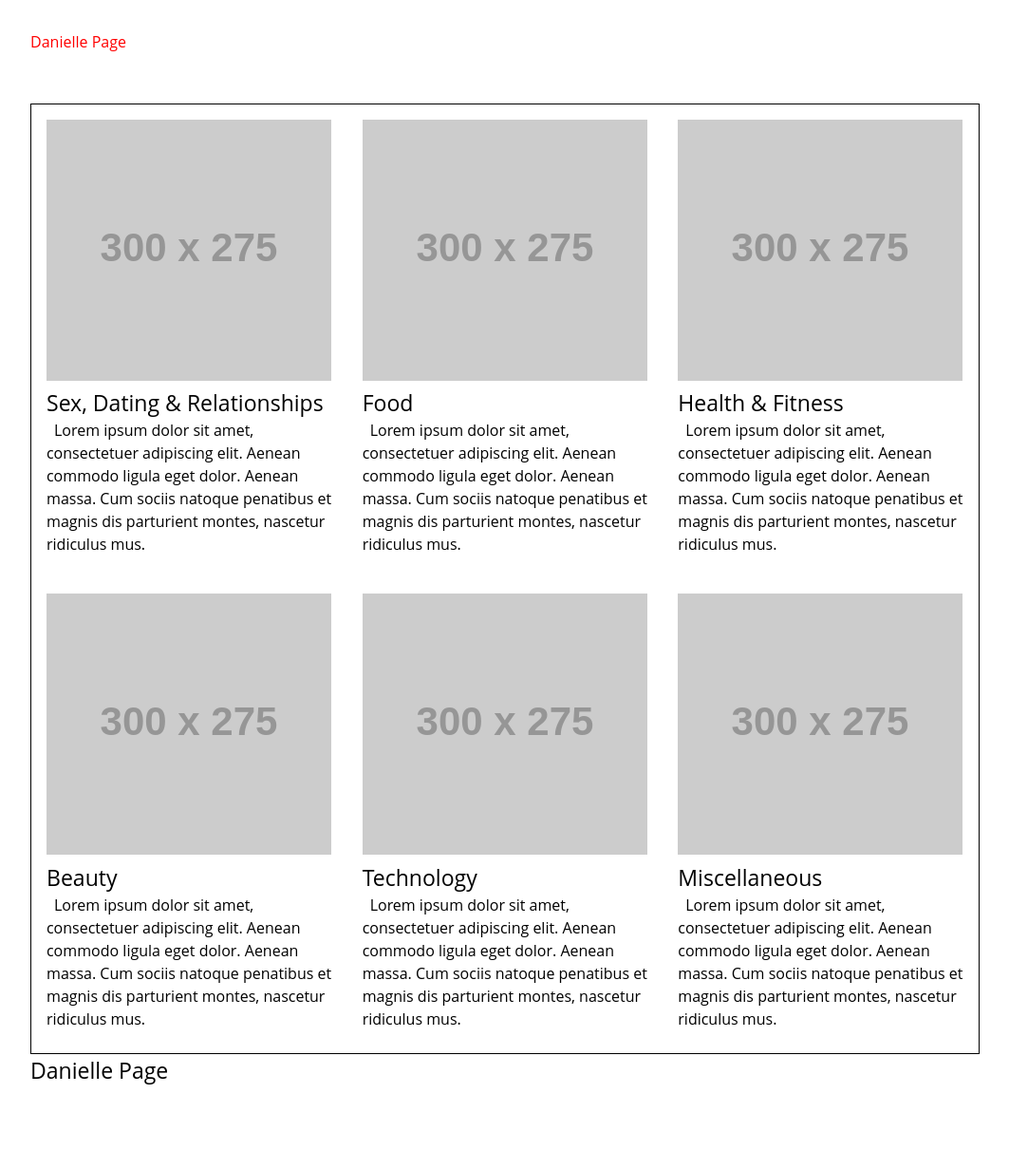
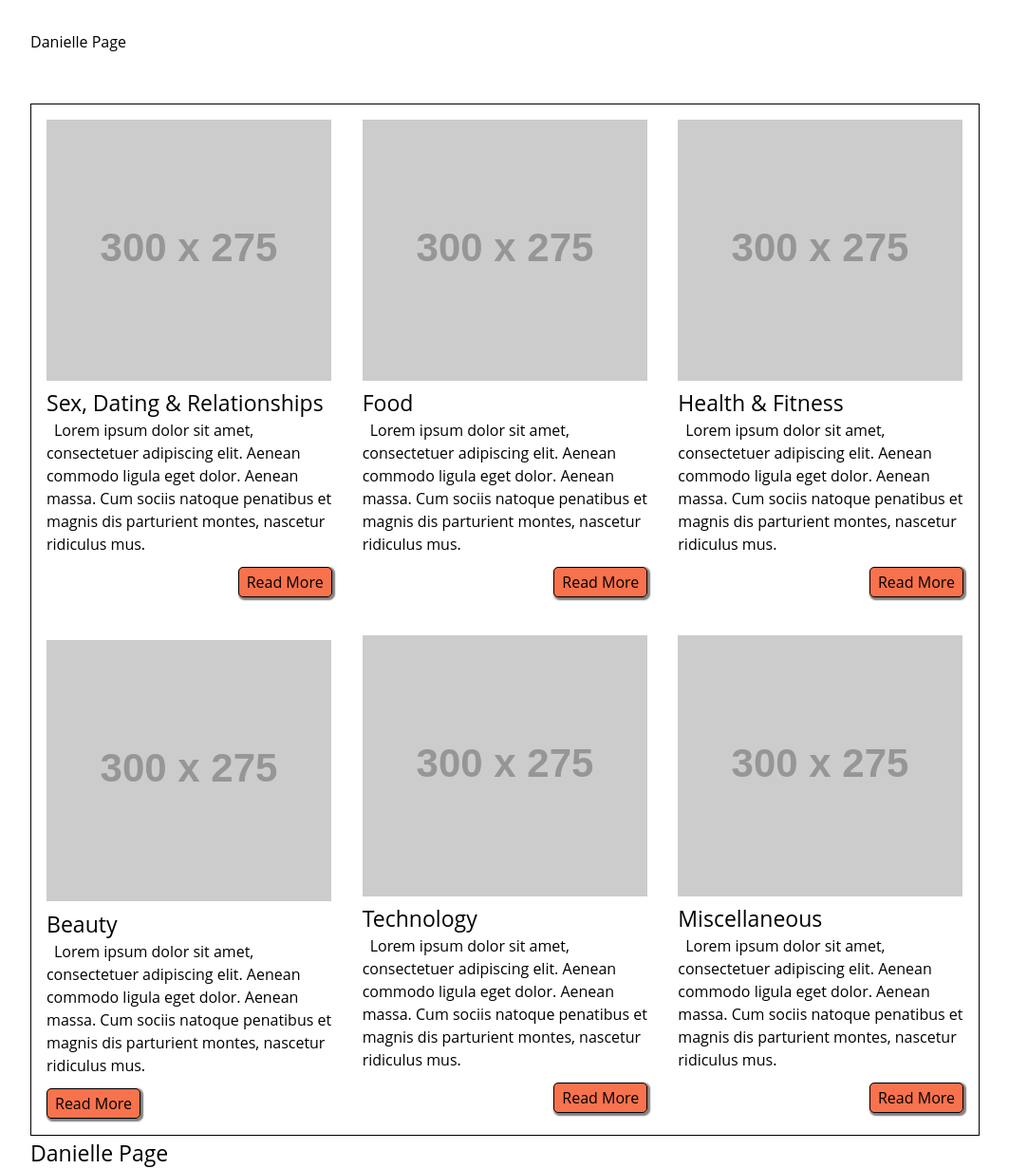
Before and after one commit to thedaniellepage/thedaniellepage, a Jekyll site: the page built from published-work.html, in a window 1280 px wide. Shown: the whole page at 95% size, without its empty margins (108-1171 px from the left). Built offline with Jekyll 4.4.1, drawn with Linux system fonts in a browser that asks for light colours; before the commit the page ends 1144 px from its top, so only the background shows below that.

Commit message:
buttons!

```diff
--- a/css/main.css
+++ b/css/main.css
@@ -12,7 +12,6 @@ body {
 }
 
 p {
-	margin-bottom: .5em;
 	max-width: 35em;
 }
 
@@ -35,8 +34,7 @@ h4 {font-size: 1.2em;}
 
 small, .font_small {font-size: 0.833em;}
 
-a {
-	color:red;
+a { color:black;
 	text-decoration:none;
 }
 
@@ -59,6 +57,19 @@ td {
 .category-blurb {
 	text-indent: .5em;
 	margin-top: 0 !important;
+}
+
+.link-button {
+  background-color:#F8724D;
+  padding:.25em .5em;
+  border-radius:5px;
+  box-shadow: 1.5px 1.5px 1.5px 1.5px rgba(0, 0, 0, .5);
+  border:1px solid black;
+}
+
+.button-style {
+	text-align:right;
+	margin: 0 auto .7em auto;
 }
 
 /* ---- Layout ---- */
--- a/published-work.html
+++ b/published-work.html
@@ -11,16 +11,19 @@ permalink: "index.html"
 		<img src="http://placehold.it/300x275" class="category-image">
 		<h3>Sex, Dating & Relationships</h3>
 		<p class="category-blurb">Lorem ipsum dolor sit amet, consectetuer adipiscing elit. Aenean commodo ligula eget dolor. Aenean massa. Cum sociis natoque penatibus et magnis dis parturient montes, nascetur ridiculus mus.</p>
+		<p class="button-style"><a class="link-button" href="#">Read More</a></p>
 	</td>
 	<td>
 		<img src="http://placehold.it/300x275" class="category-image">
 		<h3>Food</h3>
 		<p class="category-blurb">Lorem ipsum dolor sit amet, consectetuer adipiscing elit. Aenean commodo ligula eget dolor. Aenean massa. Cum sociis natoque penatibus et magnis dis parturient montes, nascetur ridiculus mus.</p>
+		<p class="button-style"><a class="link-button" href="#">Read More</a></p>
 	</td>
 	<td>
 		<img src="http://placehold.it/300x275" class="category-image">
 		<h3>Health & Fitness</h3>
 		<p class="category-blurb">Lorem ipsum dolor sit amet, consectetuer adipiscing elit. Aenean commodo ligula eget dolor. Aenean massa. Cum sociis natoque penatibus et magnis dis parturient montes, nascetur ridiculus mus.</p>
+		<p class="button-style"><a class="link-button" href="#">Read More</a></p>
 	</td>
 </tr>
 <tr>
@@ -28,16 +31,19 @@ permalink: "index.html"
 		<img src="http://placehold.it/300x275" class="category-image">
 		<h3>Beauty</h3>
 		<p class="category-blurb">Lorem ipsum dolor sit amet, consectetuer adipiscing elit. Aenean commodo ligula eget dolor. Aenean massa. Cum sociis natoque penatibus et magnis dis parturient montes, nascetur ridiculus mus.</p>
+		<a class="link-button" href="#">Read More</a>
 	</td>
 	<td>
 		<img src="http://placehold.it/300x275" class="category-image">
 		<h3>Technology</h3>
 		<p class="category-blurb">Lorem ipsum dolor sit amet, consectetuer adipiscing elit. Aenean commodo ligula eget dolor. Aenean massa. Cum sociis natoque penatibus et magnis dis parturient montes, nascetur ridiculus mus.</p>
+		<p class="button-style"><a class="link-button" href="#">Read More</a></p>
 	</td>
 	<td>
 		<img src="http://placehold.it/300x275" class="category-image">
 		<h3>Miscellaneous</h3>
 		<p class="category-blurb">Lorem ipsum dolor sit amet, consectetuer adipiscing elit. Aenean commodo ligula eget dolor. Aenean massa. Cum sociis natoque penatibus et magnis dis parturient montes, nascetur ridiculus mus.</p>
+		<p class="button-style"><a class="link-button" href="#">Read More</a></p>
 	</td>
 </tr>
 </table>
```
